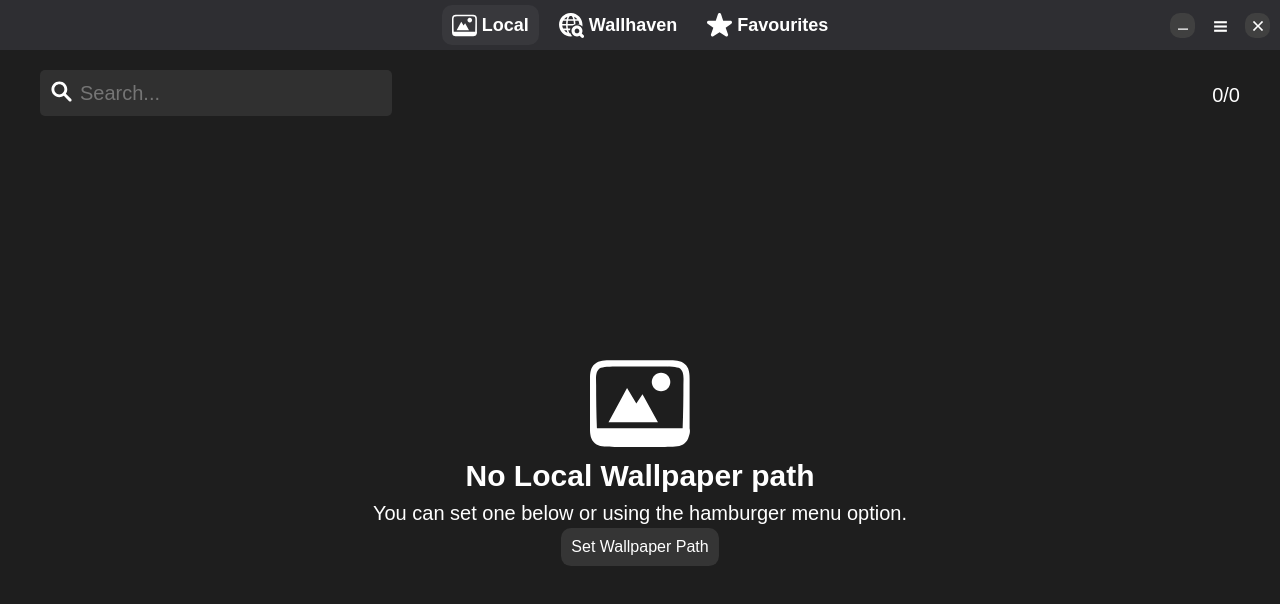
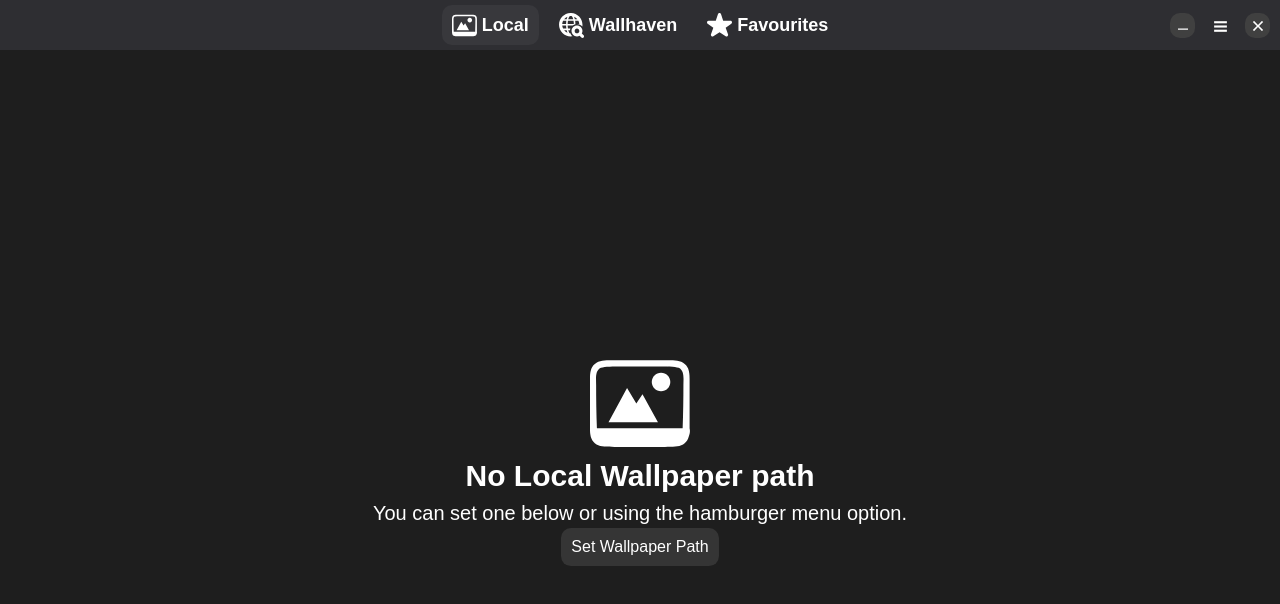
Before and after one commit to Moritz344/wallview, an Angular app: page /#/ in a window 1280 px wide. Shown: the top 604 px of the page. Built offline with nearby package versions, Linux system fonts and the light colour scheme.

Commit message:
fix: hide search input and dropdown filter for local tab if local wallpaper path is not set,show dropdown for favourite and local tab for filtering for oldest and newest

```diff
--- a/src/app/home/home.html
+++ b/src/app/home/home.html
@@ -1,16 +1,18 @@
 <app-topbar></app-topbar>
 <span style="position: absolute;right: 40px;top: 80px;font-size: 20px">
-    @if (tab() == "local") {
+    @if (tab() == "local" && settings.localWallpaperPath().length > 0) {
       {{ currentLoadedLocalWallpapers().length }}/{{ localWallpapers().length}}
     } @else if (tab() == "browse") {
       {{ currentLoadedWallhavenWallpapers().length }}/{{ wallhavenWallpapers().length }}
-    }@else if (tab() == "fav"){
+    }@else if (tab() == "fav" ){
       {{ currentLoadedFavouriteWallpapers().length }}/{{ favouriteWallpapers().length }}
     }
   </span>
 <div class="search">
-  <button (click)="initWallpapers()" class="search-button"><img width="23" src="search.svg" class="white-img"></button>
-  <input spellcheck="false" [(ngModel)]="searchParameter().q" (keyup)="initWallpapers()" placeholder="Search...">
+  @if (tab() !== "local" || settings.localWallpaperPath() !== "") {
+    <button (click)="initWallpapers()" class="search-button"><img width="23" src="search.svg" class="white-img"></button>
+    <input spellcheck="false" [(ngModel)]="searchParameter().q" (keyup)="initWallpapers()" placeholder="Search...">
+  }
   @if (tab() == "browse") {
     @for (category of this.searchParameter().categories; track $index) {
       <button (click)="onChangeCategory(category.name)" [class.selected]="category.isChecked">{{ category.name }}</button>
@@ -34,6 +36,12 @@
       (search)="this.searchWallhavenWallpapers()"
       [data]="wallhaven.resolutions()">
     </app-dropdown>
+  } @else if (tab() == "local" && settings.localWallpaperPath() != "" || tab() == "fav") {
+    <app-dropdown
+    [data]="settings.localOrder()"
+    (search)="initWallpapers()"
+    [(selectedValue)]="searchParameter().localOrder"
+    ></app-dropdown>
   }
 </div>
 
```
